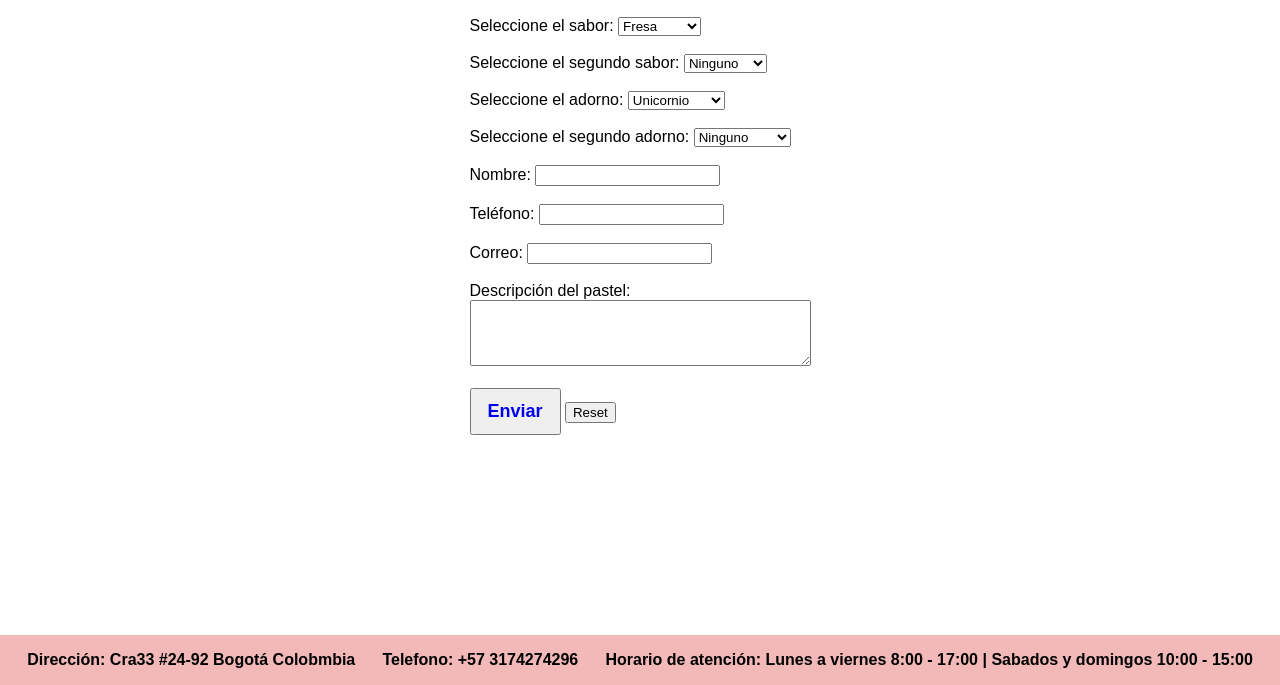
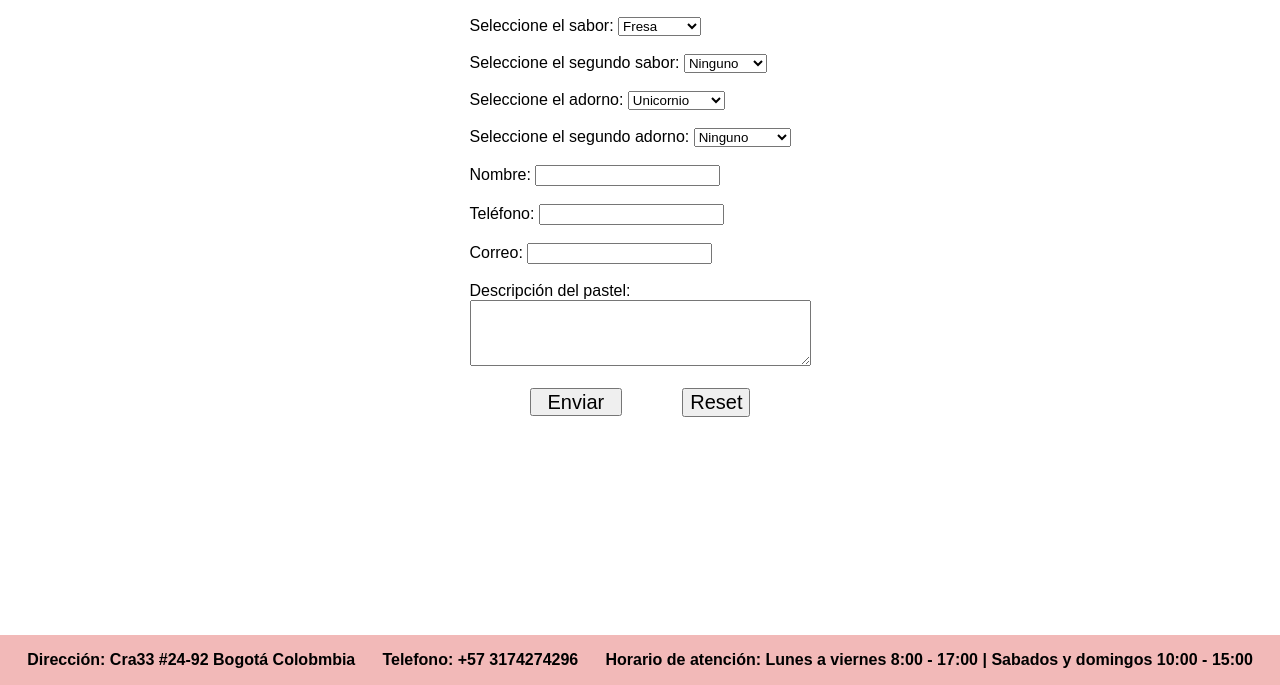
Before and after one commit to Punchfire/punchfire.github.io, a plain HTML site: page Pedidos.html in a window 1280 px wide. Shown: the part 115-800 px from the top of the page. Drawn offline with Linux system fonts and the light colour scheme.

Commit message:
Add files via upload

```diff
--- a/style.css
+++ b/style.css
@@ -125,3 +125,18 @@
         text-align: left;
         padding: 8px;
       }
+      .boton{
+        display: flex;
+        align-items: center;
+        justify-content: space-evenly;
+      }
+      button{
+        display: flex;
+        height: 28px;
+        align-items: center;
+      }
+      .texto{
+        font-size: 20px;
+        font-weight: 100;
+        color: black;
+      }
```
